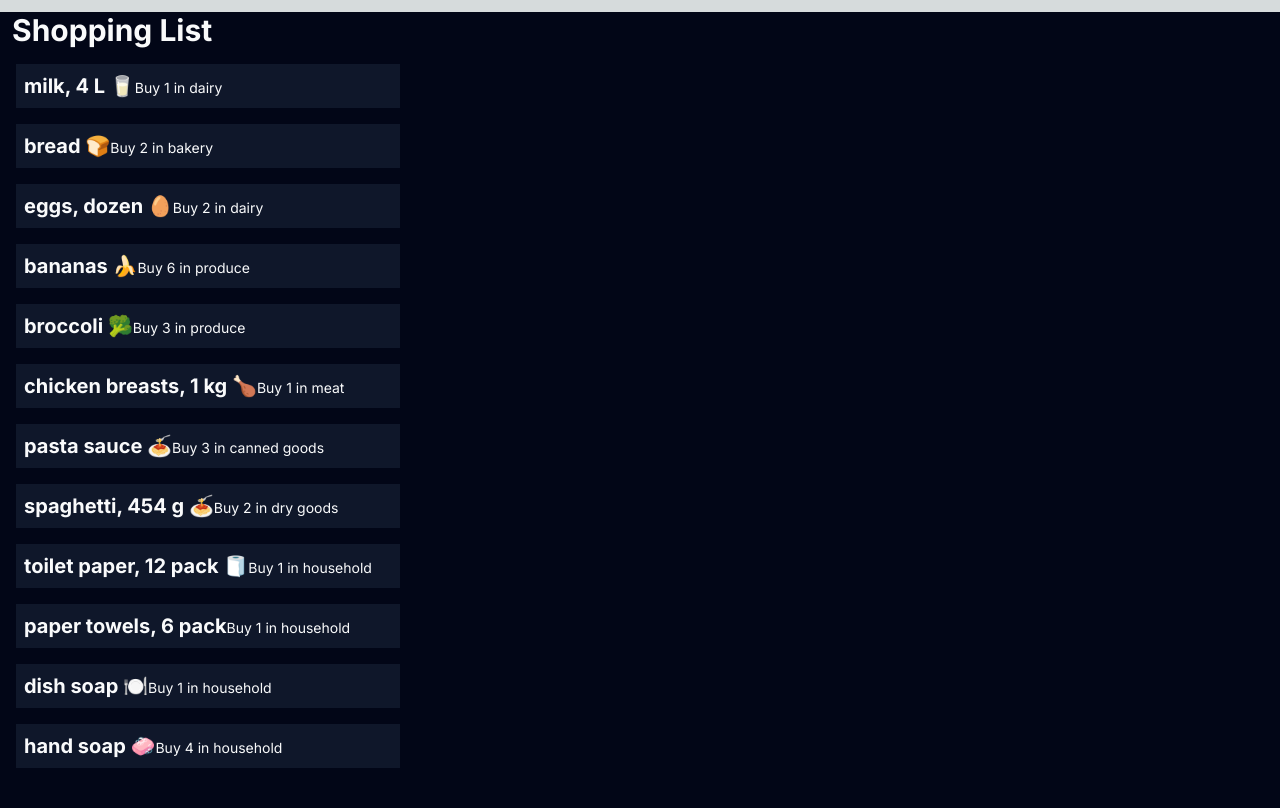
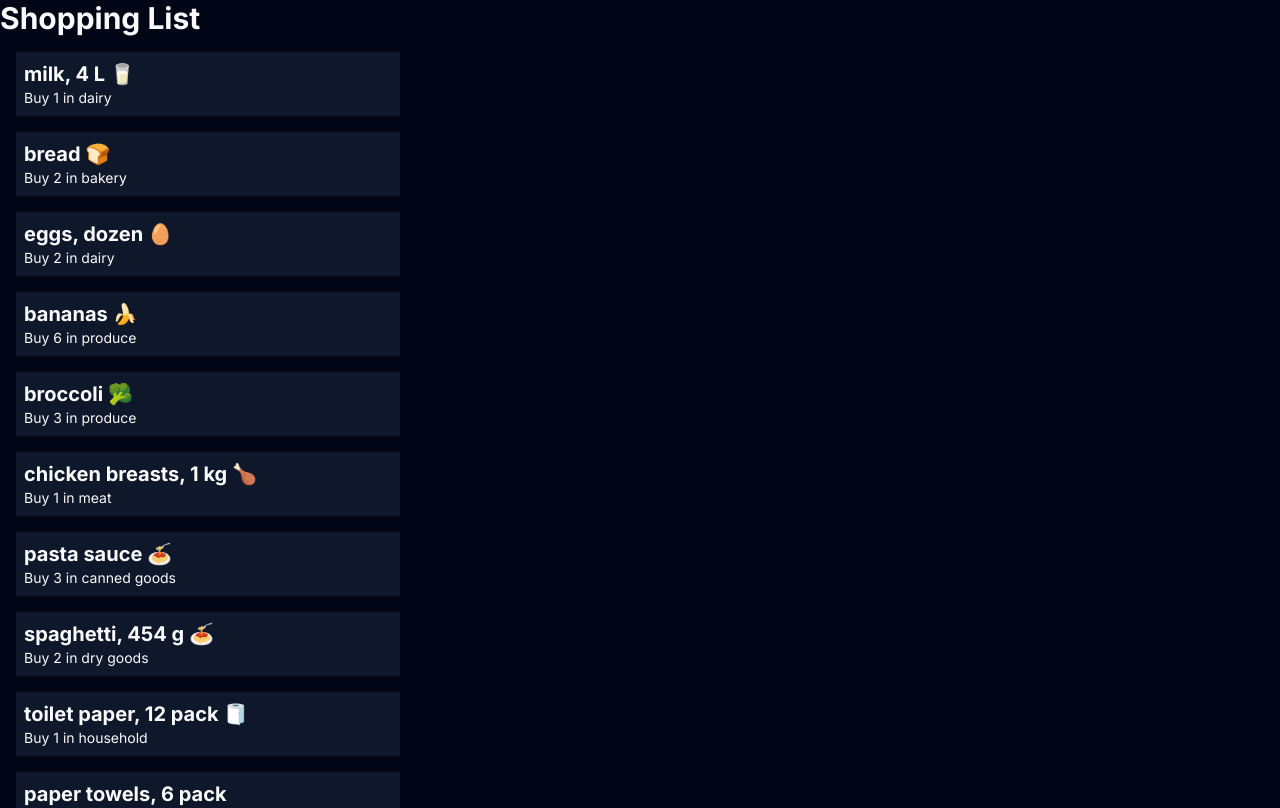
Before and after one commit to kaurrajinder0/cprg306-assignments, a Next.js app: page /week-3 in a window 1280 px wide. Shown: the top 808 px of the page. Built offline with nearby package versions, Linux system fonts and the light colour scheme.

Commit message:
final-week3

```diff
--- a/app/week-3/item.js
+++ b/app/week-3/item.js
@@ -2,10 +2,10 @@ import React from 'react';
 
 const Item = ({ name, quantity, category }) => {
   return (
-    <li className="p-2 m-4 bg-slate-900 max-w-sm text-gray-50" >
-      <span className="text-xl font-bold "> {name}</span>
-      <span className="text-sm">Buy {quantity} in {category}</span>
-    </li>
+    <div className="p-2 m-4 bg-slate-900 max-w-sm text-gray-50" >
+      <div className="text-xl font-bold "> {name}</div>
+      <div className="text-sm">Buy {quantity} in {category}</div>
+    </div>
   );
 };
 
--- a/app/week-3/page.js
+++ b/app/week-3/page.js
@@ -2,8 +2,8 @@ import ItemList from "./item-list";
 
 export default function Page(){
     return(
-      <main className=" min-h-screen h-screen bg-slate-950">
-        <h1 className=" text-gray-50 text-3xl font-bold m-3 ">Shopping List</h1>
+      <main className=" min-h-screen  bg-slate-950">
+        <h1 className=" text-gray-50 text-3xl font-bold  ">Shopping List</h1>
         <ItemList />
       </main>
     );
```
